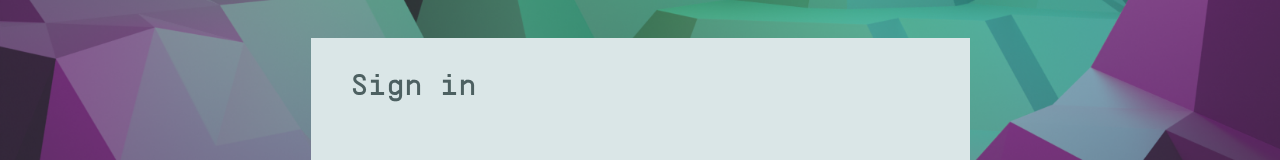
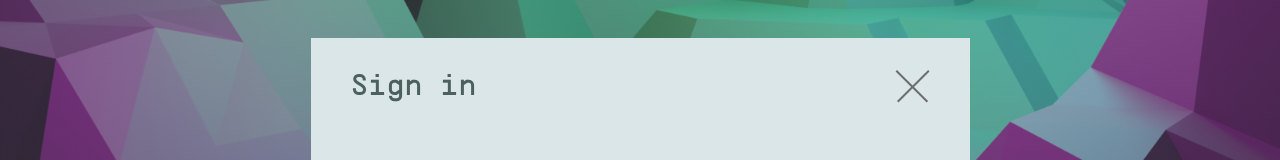
Before and after one commit to gabrielmermer/CCL-frontend, a SvelteKit app: page /signin in a window 1280 px wide. Shown: the part 293-453 px from the top of the page. Built offline with nearby package versions, Linux system fonts and the light colour scheme.

Commit message:
added cross for login

```diff
--- a/src/routes/signin/+page.svelte
+++ b/src/routes/signin/+page.svelte
@@ -2,6 +2,8 @@
 <script>
 
 import img from '$lib/images/CCL.png';
+
+import cross from '$lib/images/cross.svg';
 
 </script>
 
@@ -24,7 +26,12 @@ import img from '$lib/images/CCL.png';
 </div>
 
 <div class="bg-beige25 w-[659px] mx-auto py-8 px-10 mt-[255px]">
-	<h1 class="text-3xl font-supply text-beige200">Sign in</h1>
+	<div class="flex justify-between">
+		<h1 class="text-3xl font-supply text-beige200">Sign in</h1>
+		<a href="/">
+			<img draggable="false" src="{cross}" alt="">
+		</a>
+	</div>
 	<form action="http://localhost:3000/login" method="post" class="mt-12">
 
 	<label for="username" class="text-2xl font-supply text-beige75">username</label>
```
Also changed, not shown: src/lib/images/cross.svg (added).
